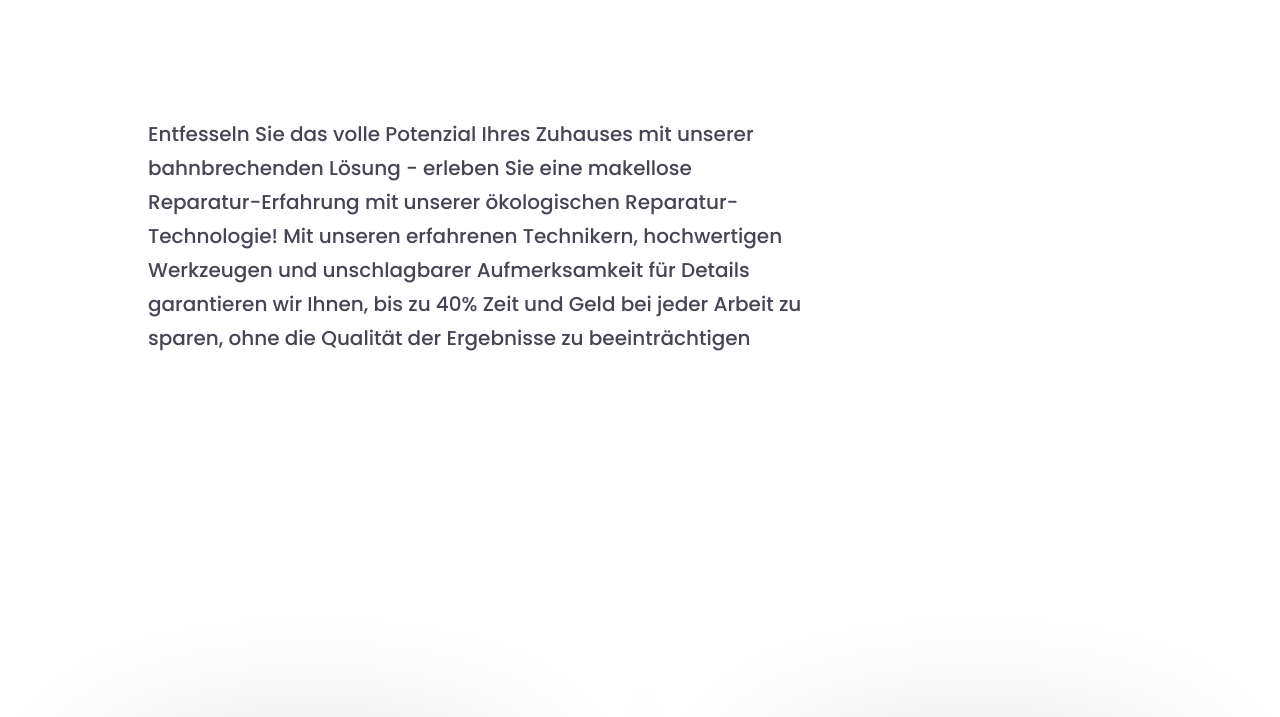
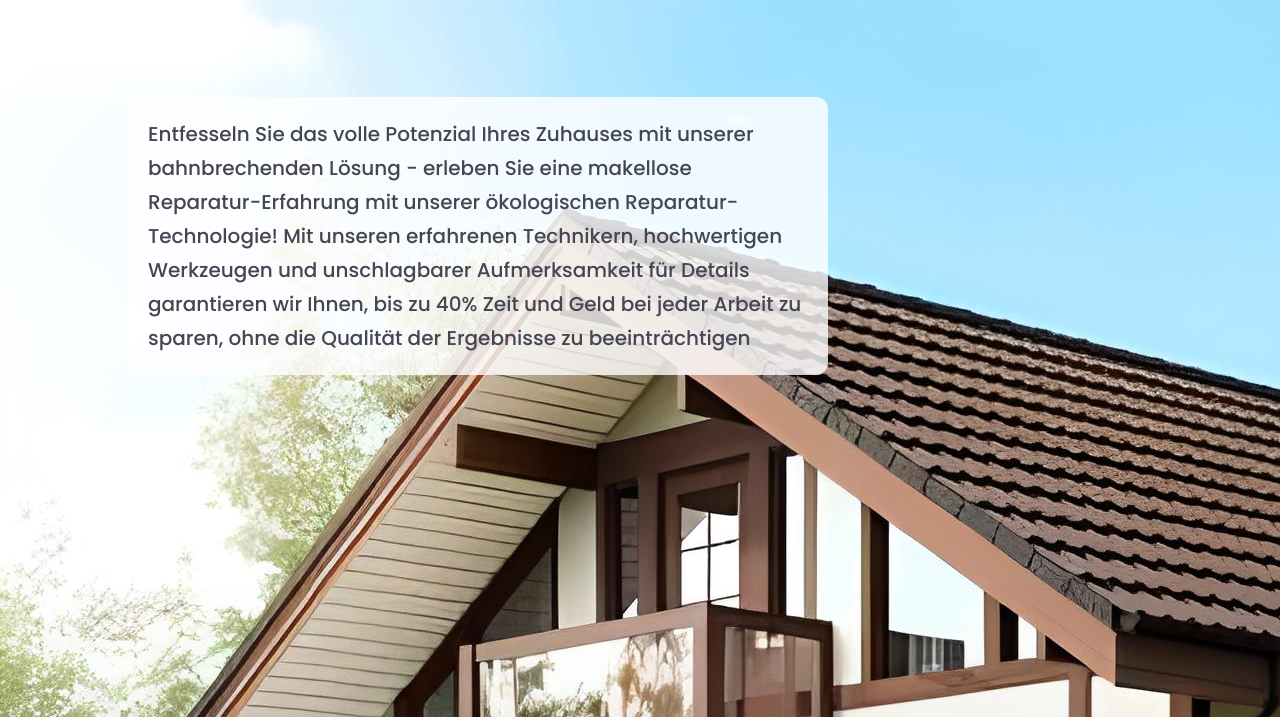
Before and after one commit to HegryLuis/wohnwolke-7, a plain HTML site: page index.html in a window 1280 px wide. Shown: the part 83-800 px from the top of the page. Drawn offline with Linux system fonts and the light colour scheme; the site is published under a folder, as on GitHub Pages, so addresses that start at the root find nothing.

Commit message:
deleted bug

```diff
--- a/css/style.css
+++ b/css/style.css
@@ -117,7 +117,7 @@ a {
     width: 100%;
     height: 765px;
     padding-top: 100px;
-    background: url("/img/main-image.png") no-repeat left top;
+    background: url("../img/main-image.png") no-repeat left top;
 }
 
 .form-img {
```
